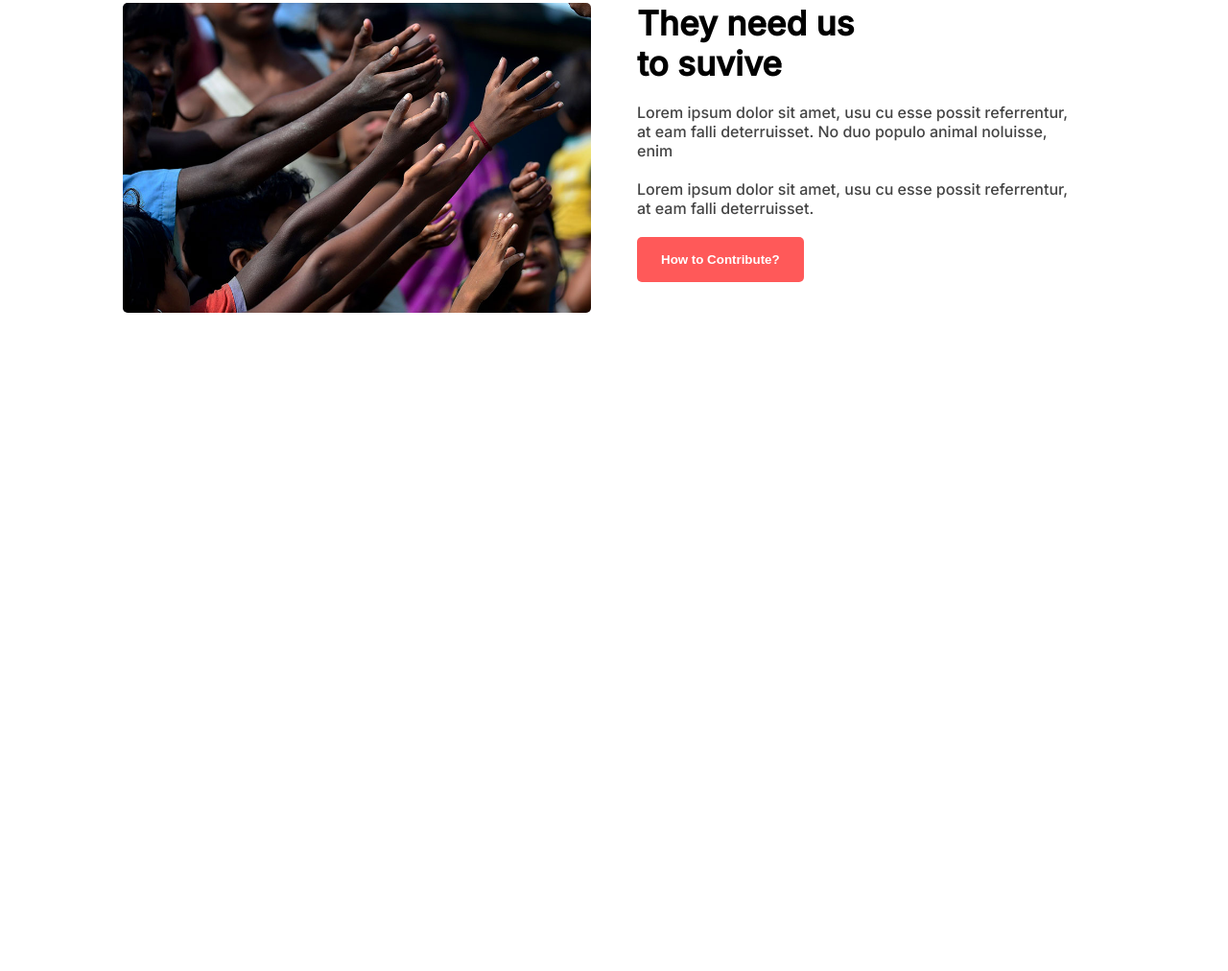
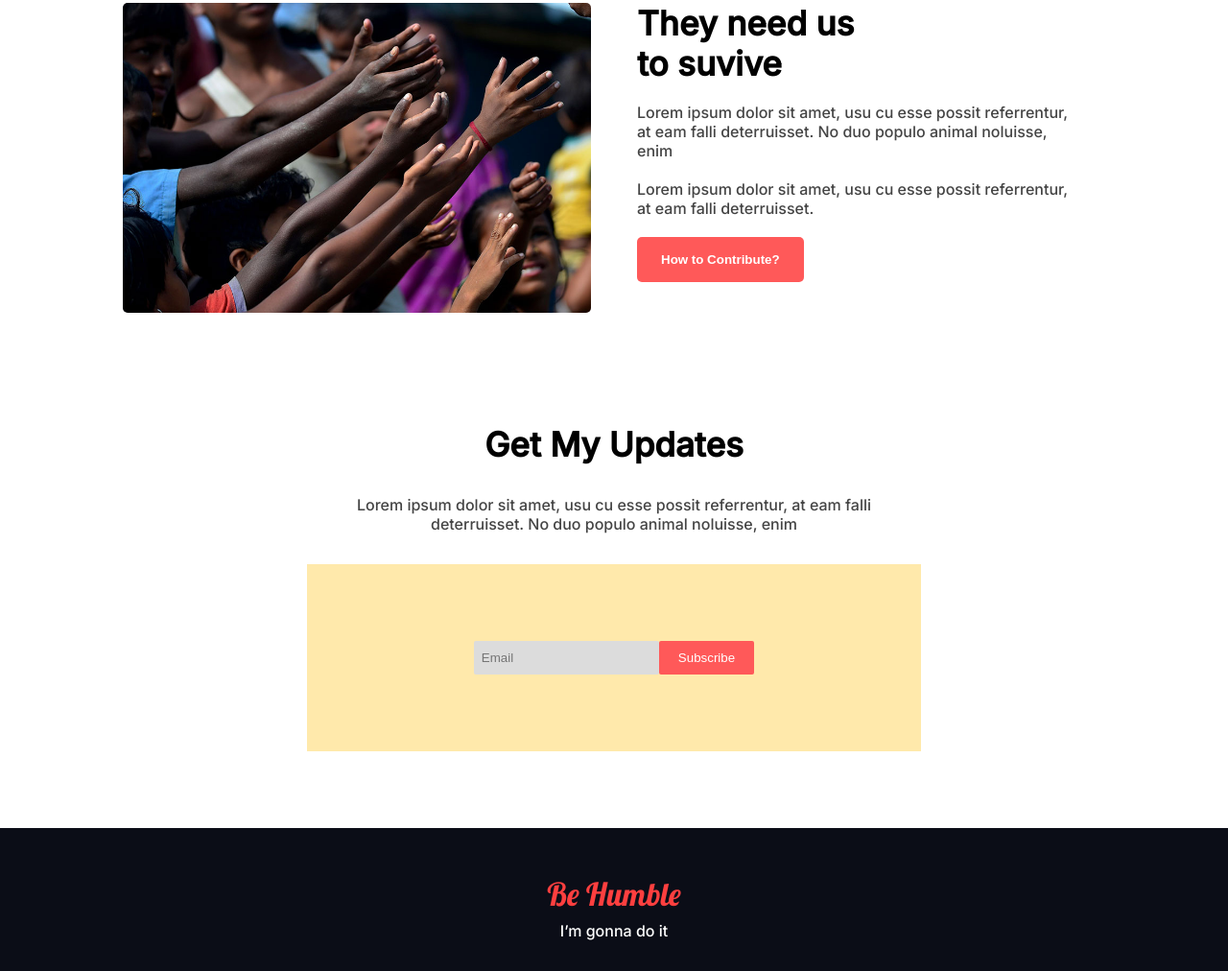
Before and after one commit to developer-shourav/Donate-Today, a plain HTML site: page index.html in a window 1280 px wide. Shown: the part 2360-3372 px from the top of the page at 96% size. Before the commit the page ends 2802 px from the top, so only its background shows below. Drawn offline with Linux system fonts and the light colour scheme.

Commit message:
project completed

```diff
--- a/index.html
+++ b/index.html
@@ -97,6 +97,19 @@
         </div>
     </section>
  <!-- ======================= Contact section ============================= -->
+    <section class="contact">
+      <h2>Get My Updates</h2>
+      <p>Lorem ipsum dolor sit amet, usu cu esse possit referrentur, at eam falli deterruisset. No duo populo animal noluisse, enim</p>
+      <div class="email-div">
+        <input placeholder="Email" type="text"><input type="submit" value="Subscribe">
+      </div>
+    </section>
+
+     <!-- ======================= Footer section ============================= -->
+     <footer>
+        <h2>Be Humble</h2>
+        <p>I’m gonna do it</p>
+     </footer>
     </main>
 </body>
 </html>
--- a/styles/style.css
+++ b/styles/style.css
@@ -8,7 +8,7 @@
 /* ---------Logo Font -------- */
 @import url('https://fonts.googleapis.com/css2?family=Lobster&display=swap');
 
-/* font-family: 'Lobster', cursive; */
+
 /* =================================================
            ---------Common Styles --------
 ==================================================== */
@@ -188,3 +188,56 @@ p{
     width: 100%;
     border-radius: 5px;
 }
+
+/* =================================================
+      --------Contact section  Styles --------
+==================================================== */
+.contact{
+    width: 50%;
+    margin: 0 auto 5rem;
+    text-align: center;
+}
+.contact > p{
+    padding: 0 2rem;
+    margin: 2rem 0;
+}
+
+.email-div{
+    width: 100%;
+    padding:5rem 0;
+    background-color: #ffe9ab;
+}
+
+.email-div > input{
+    border: none;
+    padding: 10px 8px;
+    background-color: gainsboro;
+    border-radius: 2px;
+}
+
+.email-div > input:last-child{
+    padding: 10px 20px;
+    background-color: #FF5959;
+    color:#fff;
+}
+
+
+/* =================================================
+      --------Footer  Styles --------
+==================================================== */
+footer{
+    background-color: #0B0D17;
+    text-align: center;
+    padding: 3rem 0 2rem;
+}
+footer > h2{
+    color: #ff3f3f;
+    font-family: 'Lobster', cursive;
+    font-size: 33px;
+    font-weight: normal;
+    margin-bottom: .5rem;
+}
+footer > p{
+    color: #fff;
+
+}
```
